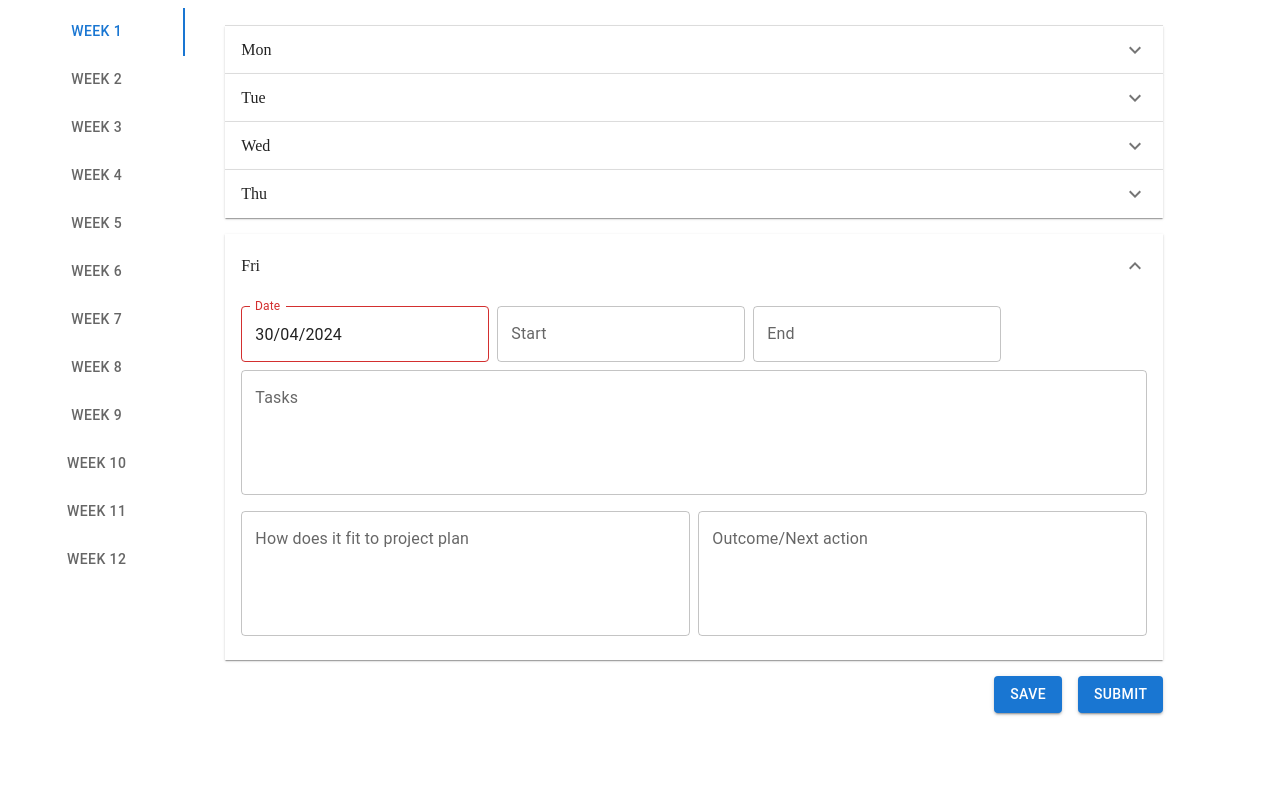
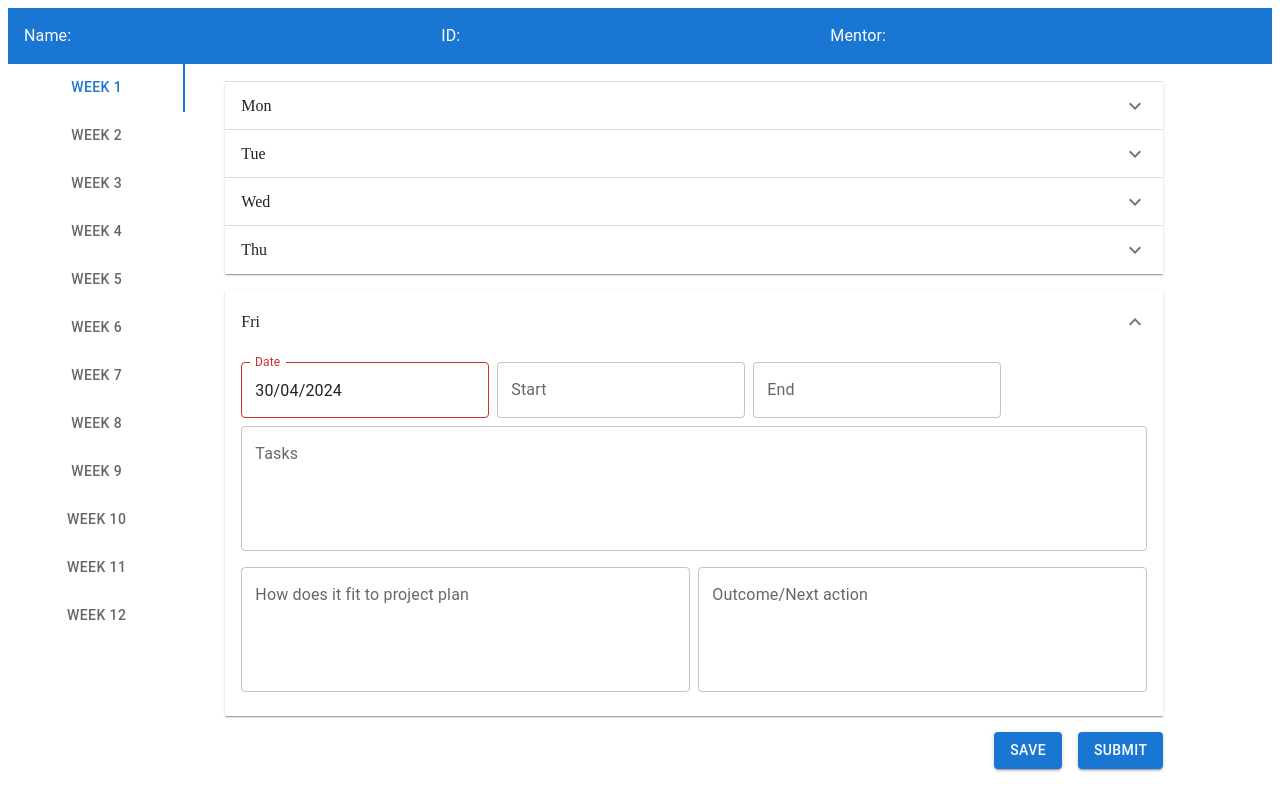
Before and after one commit to jyou0012/Final-year-project_ADL, a Next.js app: page /students in a window 1280 px wide. Built offline with nearby package versions, Linux system fonts and the light colour scheme; no server answers; the database is empty.

Commit message:
bofan commit

```diff
--- a/src/app/students/page.jsx
+++ b/src/app/students/page.jsx
@@ -1,19 +1,22 @@
+import React from 'react';
 import TimesheetFormTabs from "../../components/TimesheetFormTabs";
+import StudentInfoBar from '../../components/StudentInfoBar';
 import timesheetFormAction from "./actions";
 import { dbTimesheetGetByStudent } from "../../database/timesheet";
 
 export default async function Layout() {
+  const studentData = await dbTimesheetGetByStudent({
+    student: "a1234567",
+    type: "submission",
+  });
+
   return (
-    <TimesheetFormTabs
-      action={timesheetFormAction}
-      dataWeeks={JSON.parse(
-        JSON.stringify(
-          await dbTimesheetGetByStudent({
-            student: "a1234567",
-            type: "submission",
-          }),
-        ),
-      )}
-    />
+    <div>
+      <StudentInfoBar/>
+      <TimesheetFormTabs
+        action={timesheetFormAction}
+        dataWeeks={JSON.parse(JSON.stringify(studentData))}
+      />
+    </div>
   );
 }
--- /dev/null
+++ b/src/components/StudentInfoBar.jsx
@@ -0,0 +1,21 @@
+import React from 'react';
+import Box from '@mui/material/Box';
+import Typography from '@mui/material/Typography';
+
+function StudentInfoBar({ studentName, studentId, mentorName }) {
+  return (
+    <Box sx={{
+      p: 2,
+      display: 'flex',
+      justifyContent: 'space-between',
+      alignItems: 'center',
+      backgroundColor: '#1976d2',
+    }}>
+      <Typography variant="body1" sx={{ color: '#fff', flexGrow: 1 }}>Name: {studentName}</Typography>
+      <Typography variant="body1" sx={{ color: '#fff', flexGrow: 1 }}>ID: {studentId}</Typography>
+      <Typography variant="body1" sx={{ color: '#fff', flexGrow: 1 }}>Mentor: {mentorName}</Typography>
+    </Box>
+  );
+}
+
+export default StudentInfoBar;
```
Also changed, not shown: src/app/page.jsx (+6 -1 lines), src/app/staffs/page.jsx (+6 -3 lines), src/components/TeacherAndGroupBar.jsx (added, +40 -0 lines).
